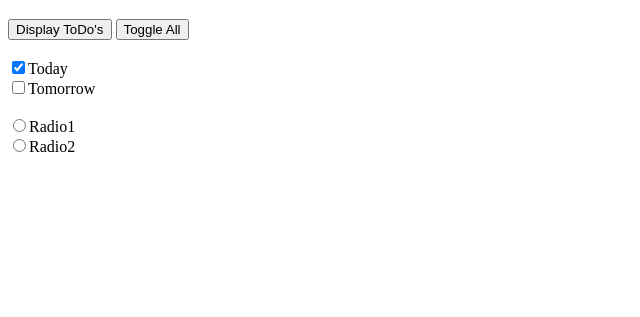
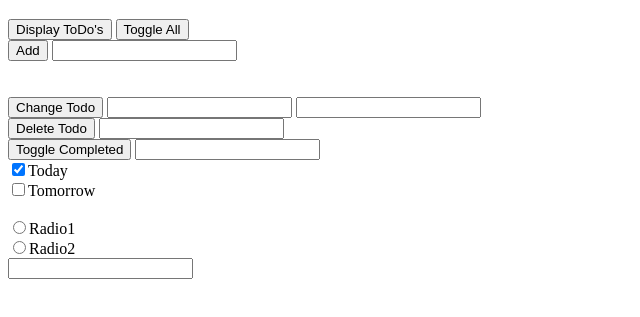
Before and after one commit to mouap0330/todo, a plain HTML site: page index.html in a window 1280 px wide. Shown: the part 61-378 px from the top of the page, without its empty margins (0-640 px from the left). Drawn offline with Linux system fonts and the light colour scheme.

Commit message:
v8 - practice with user inputs

```diff
--- a/index.html
+++ b/index.html
@@ -8,19 +8,52 @@
 
 <body>
   <h1>Convenient ToDo List</h1>
-  <button id="displayTodoButton"> Display ToDo's </button>
-  <button id="toggleAllButton"> Toggle All </button>
-  <br><br>
+
+  <div>
+    <button onclick="handlers.displayToDo()"> Display ToDo's </button>
+    <button onclick="handlers.toggleAll()"> Toggle All </button>
+  </div>
+  <div>
+    <button onclick="handlers.addToDo()">Add</button>
+    <input type="text" id="addToDoTextInput">
+  </div>
+  <br>
+  <br>
+
+  <div>
+    <button onclick="handlers.changeToDo()">Change Todo</button>
+    <input id="changeToDoPositionInput" type="number">
+    <input id="changeToDoTextInput" type="text">
+  </div>
+
+  <div>
+    <button onclick="handlers.deleteToDo()">Delete Todo</button>
+    <input id="deleteToDoPositionInput" type="number">
+  </div>
+
+  <div>
+    <button onclick="handlers.toggleCompleted()">Toggle Completed</button>
+    <input id="toggleCompletedPositionInput" type="number">
+  </div>
+
 
   <form>
-    <input type="checkbox" checked>Today<br>
-    <input type="checkbox">Tomorrow<br><br>
+    <input type="checkbox" checked>Today
+    <br>
+    <input type="checkbox">Tomorrow
+    <br>
+    <br>
 
-    <input type="radio">Radio1<br>
-    <input type="radio">Radio2<br>
+    <input type="radio">Radio1
+    <br>
+    <input type="radio">Radio2
+    <br>
+
+    <input submit="Submit">
+    <br>
   </form>
 
-  <script src="script.js" type="text/javascript"></script>
+  <script src="todo.js" type="text/javascript"></script>
 </body>
 
 </html>
--- a/todo.js
+++ b/todo.js
@@ -1,8 +1,7 @@
-// v7      - should be a 'Display To Do' button
-//         - should have a 'Toggle all' button
-//         - clicking 'display todo' should run toDoList.displayTodo
-//         - clicking 'toggle all' shold run toDoList.toggleall
-
+// v8     - should have wokring controlls for .addAToDo
+//        - should have corking controls for .changeAToDo
+//        - should have wokring controls for .deleteTodo
+//        - should have wokring controls for .toggleCompleted
 
 var toDoList = {
   todoArray: [],
@@ -61,29 +60,49 @@ var toDoList = {
     this.displayTodo();
   },
 
-  // flip value of 'completed' property
-  toggleCompleted: function(position) {
-    var todoArrayVar = this.todoArray[position];
-    console.log('here' + todoArrayVar);
-    todoArrayVar.completed = !todoArrayVar.completed;
-    this.displayTodo();
-  },
-
   //should delete the value at position indicated
   deleteAToDo: function(position) {
     this.todoArray.splice(position, 1);
     this.displayTodo();
+  },
+  // flip value of 'completed' property
+  toggleCompleted: function(position) {
+    var todoArrayVar = this.todoArray[position];
+    todoArrayVar.completed = !todoArrayVar.completed;
+    this.displayTodo();
+  },
+};
+
+var handlers = {
+  displayToDo: function() {
+    toDoList.displayTodo();
+  },
+  toggleAll: function() {
+    toDoList.toggleAll();
+  },
+  addToDo: function() {
+    var addToDoTextInput = document.getElementById('addToDoTextInput');
+    toDoList.addAToDo(addToDoTextInput.value);
+    addToDoTextInput.value = '';
+  },
+
+  changeToDo: function() {
+    var changeToDoPositionInput = document.getElementById("changeToDoPositionInput");
+    var changeToDoTextInput = document.getElementById("changeToDoTextInput");
+    toDoList.changeAToDo(changeToDoPositionInput.valueAsNumber, changeToDoTextInput.value);
+    changeToDoPositionInput.value = '';
+    changeToDoTextInput.value = '';
+  },
+
+  deleteToDo: function() {
+    var deleteToDoPositionInput = document.getElementById("deleteToDoPositionInput");
+    toDoList.deleteAToDo(deleteToDoPositionInput.valueAsNumber);
+    deleteToDoPositionInput.value = '';
+  },
+
+  toggleCompleted: function() {
+    var toggleCompletedPositionInput = document.getElementById("toggleCompletedPositionInput");
+    toDoList.toggleCompleted(toggleCompletedPositionInput.valueAsNumber);
+    toggleCompletedPositionInput.value = '';
   }
 };
-
-
-var displayTodoButton = document.getElementById('displayTodoButton');
-var toggleAllButton = document.getElementById('toggleAllButton');
-
-displayTodoButton.addEventListener('click', function() {
-  toDoList.displayTodo();
-});
-
-toggleAllButton.addEventListener('click', function() {
-  toDoList.toggleAll();
-});
```
